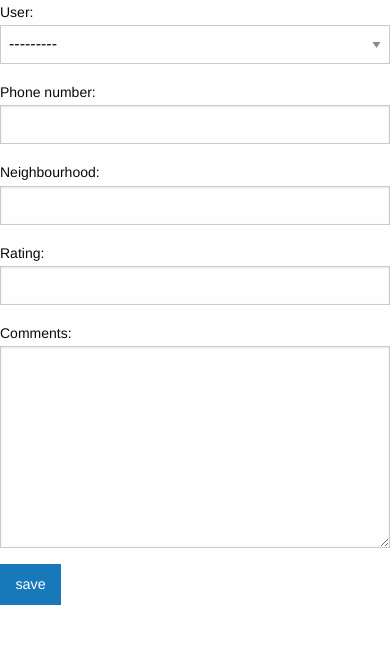
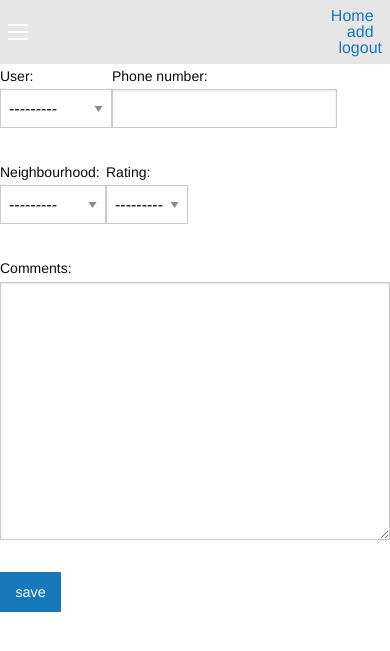
Before and after one commit to frankip/yum_test, a Django app: page /add in a window 390 px wide. Shown: the top 651 px of the page. Run offline with Django 3.2, Linux system fonts and the light colour scheme; a user stored in the database is signed in; data comes from the database, SQL or seed files in the repository; both versions use the stored data as it was after the commit; some libraries are stand-ins or nearby versions.

Commit message:
code fixes

```diff
--- a/feedback/feedform/forms.py
+++ b/feedback/feedform/forms.py
@@ -34,23 +34,8 @@ class NewResetPasswordForm(ResetPasswordForm):
 class FeedBackForm(forms.ModelForm):
 	class Meta:
 		model= Details
-		RATING_CHOICES = (
-			(1, '1'),
-			(2, '2'),
-			(3, '3'),
-			(4, '4'),
-			(5, '5'),
-		)
-		neighbourhood_name = (
-				('nairobi', 'nairobi'),
-				('westlands','westlands'),
-				('langata','langata'),
-				('muthaiga','muthaiga'),
-				('thika','thika')
-		)
+
 		phone_number = forms.NumberInput(attrs={'minlength': 10, 'maxlength': 15, 'required': True}),
-		rating = forms.ChoiceField(choices = RATING_CHOICES),
-		neighbourhood = forms.ChoiceField(choices = neighbourhood_name),
 		comments = forms.CharField()
 		fields= [
 			'user',
--- a/feedback/feedform/models.py
+++ b/feedback/feedform/models.py
@@ -5,10 +5,24 @@ from django.conf import settings
 # Create your models here.
 
 class Details(models.Model):
+    RATING_CHOICES = (
+			(1, '1'),
+			(2, '2'),
+			(3, '3'),
+			(4, '4'),
+			(5, '5'),
+		)
+    neighbourhood_names = (
+            ('nairobi', 'nairobi'),
+            ('westlands','westlands'),
+            ('langata','langata'),
+            ('muthaiga','muthaiga'),
+            ('thika','thika')
+    )
     user = models.ForeignKey('auth.User')
     phone_number = models.PositiveIntegerField()
-    neighbourhood = models.CharField(max_length=200)
-    rating = models.CharField(max_length=200)
+    neighbourhood = models.CharField(choices=neighbourhood_names, max_length=200)
+    rating = models.IntegerField(choices=RATING_CHOICES)
     comments = models.TextField()
 
     # def __str__(self):
--- a/feedback/feedform/templates/base.html
+++ /dev/null
@@ -1,29 +0,0 @@
-{% load staticfiles %}
-<html class="no-js" lang="en" xmlns="http://www.w3.org/1999/html">
-	<head>
-		<meta charset="utf-8">
-		<meta http-equiv="X-UA-Compatible" content="IE=edge,chrome=1">
-		<title>Housing Agency</title>
-		<meta name="description" content="">
-		<meta name="viewport" content="width=device-width, initial-scale=1">
-		<!-- Foundation css -->
-		<link rel="stylesheet" href="https://cdn.jsdelivr.net/foundation/6.1.2/foundation.min.css">
-		<link rel="stylesheet" href="{% static 'css/normalize.min.css' %}">
-		<link href="http://cdnjs.cloudflare.com/ajax/libs/foundicons/3.0.0/foundation-icons.css" rel="stylesheet">
-		<link href='https://fonts.googleapis.com/css?family=Alegreya+Sans' rel='stylesheet' type='text/css'>
-		<link rel="stylesheet" href="{% static 'app.css' %}" type="text/css">
-		{% block extended_head %}
-		{% endblock %}
-	</head>
-	<body>
-		{% block content %}
-			(no content)
-		{% endblock %}
-		<script type="text/javascript" src="{% static 'js/app.js' %}"></script>
-		<!-- Jquery js -->
-		<script src="http://code.jquery.com/jquery-2.2.0.min.js"></script>
-		<!-- Foundation js -->
-		<script src="https://cdn.jsdelivr.net/foundation/6.1.2/foundation.min.js"></script>
-		<script>window.jQuery || document.write('<script src="js/vendor/jquery-1.11.2.min.js"><\/script>')</script>
-	</body>
-</html>
--- /dev/null
+++ b/feedback/feedform/templates/feedback/base.html
@@ -0,0 +1,40 @@
+{% load staticfiles %}
+<html class="no-js" lang="en">
+    <head>
+        <meta charset="utf-8">
+        <meta http-equiv="X-UA-Compatible" content="IE=edge,chrome=1">
+        <title>FeedBack Form</title>
+        <meta name="description" content="">
+        <meta name="viewport" content="width=device-width, initial-scale=1">
+        <!-- Foundation css -->
+        <link rel="stylesheet" href="https://cdn.jsdelivr.net/foundation/6.1.2/foundation.min.css">
+        <link href="http://cdnjs.cloudflare.com/ajax/libs/foundicons/3.0.0/foundation-icons.css" rel="stylesheet">
+        <link rel="stylesheet" href="{% static 'css/aapp.css' %}">
+        <link href='https://fonts.googleapis.com/css?family=Kaushan+Script|Gloria+Hallelujah|Pinyon+Script|Great+Vibes' rel='stylesheet' type='text/css'>
+    </head>
+    <nav class="top-bar topbar-responsive">
+        <div class="top-bar-title">
+          <span data-responsive-toggle="topbar-responsive" data-hide-for="medium">
+            <button class="menu-icon" type="button" data-toggle></button>
+          </span>
+          <a class="topbar-responsive-logo" href="#"><strong></strong></a>
+        </div>
+        <div id="topbar-responsive" class="topbar-responsive-links">
+          <div class="top-bar-right">
+            <ul class="menu simple vertical medium-horizontal">
+              <li><a href="#">Home</a></li>
+              <li><a href="/add">add</a></li>
+              <li><a href="/accounts/logout">logout</a></li>
+            </ul>
+          </div>
+        </div>
+      </nav>
+
+    {% block content %}(no content){% endblock %}
+    <!-- Jquery js -->
+    <script src="http://code.jquery.com/jquery-2.2.0.min.js"></script>
+    <!-- Foundation js -->
+    <script src="https://cdn.jsdelivr.net/foundation/6.1.2/foundation.min.js"></script>
+    <script>window.jQuery || document.write('<script src="js/vendor/jquery-1.11.2.min.js"><\/script>')</script>
+</body>
+</html>
--- a/feedback/feedform/templates/form.html
+++ b/feedback/feedform/templates/feedback/form.html
@@ -1,10 +1,19 @@
-{% extends 'base.html' %}
+{% extends 'feedback/base.html' %}
 {% load staticfiles %}
 {% block content %}
+
 <div class="row">
+	<div class="large-up-2">
+	<div class="column offset-5">
 	<form method="POST">{% csrf_token %}
+			<div class="grid-x grid-padding-x">
 	{{ form.as_p }}
 	<button type="submit" class="button">save</button>
+	</div>
+	</div>
+
 	</form>
+	</div>
+	</div>
 </div>
 {% endblock content %}
--- a/feedback/feedform/views.py
+++ b/feedback/feedform/views.py
@@ -14,7 +14,7 @@ def list_details(request):
     ctx = {
         'instance': instance
     }
-    return render(request, 'index.html', ctx)
+    return render(request, 'feedback/index.html', ctx)
 
 @login_required
 def add_details(request):
@@ -29,4 +29,4 @@ def add_details(request):
     ctx = {
         'form':form
     }
-    return render(request, 'form.html', ctx)
+    return render(request, 'feedback/form.html', ctx)
--- a/feedback/static/app.css
+++ b/feedback/static/app.css
@@ -148,3 +148,133 @@
     background-color: #fefefe;
     padding: 0 8px;
   }
+
+  /* navigation */
+
+.topbar-responsive {
+  background: #2c3840;
+  padding: 1rem 1.5rem;
+}
+
+.topbar-responsive .topbar-responsive-logo {
+  color: #fefefe;
+  vertical-align: middle;
+}
+
+.topbar-responsive .menu {
+  background: #2c3840;
+}
+
+.topbar-responsive .menu li:last-of-type {
+  margin-right: 0;
+}
+
+.topbar-responsive .menu a {
+  color: #fefefe;
+  transition: color 0.15s ease-in;
+}
+
+.topbar-responsive .menu a:hover {
+  color: #c6d1d8;
+}
+
+@media screen and (max-width: 39.9375em) {
+  .topbar-responsive .menu a {
+    padding: 0.875rem 0;
+  }
+}
+
+.topbar-responsive .menu .topbar-responsive-button {
+  color: #fefefe;
+  border-color: #fefefe;
+  border-radius: 5000px;
+  transition: color 0.15s ease-in, border-color 0.15s ease-in;
+}
+
+.topbar-responsive .menu .topbar-responsive-button:hover {
+  color: #c6d1d8;
+  border-color: #c6d1d8;
+}
+
+@media screen and (max-width: 39.9375em) {
+  .topbar-responsive .menu .topbar-responsive-button {
+    width: 100%;
+    margin: 0.875rem 0;
+  }
+}
+
+@media screen and (max-width: 39.9375em) {
+  .topbar-responsive {
+    padding: 0.75rem;
+  }
+  .topbar-responsive .top-bar-title {
+    position: relative;
+    width: 100%;
+  }
+  .topbar-responsive .top-bar-title span {
+    position: absolute;
+    right: 0;
+    border: 1px solid #fefefe;
+    border-radius: 5px;
+    padding: 0.25rem 0.45rem;
+    top: 50%;
+    -webkit-transform: translateY(-50%);
+        -ms-transform: translateY(-50%);
+            transform: translateY(-50%);
+  }
+  .topbar-responsive .top-bar-title span .menu-icon {
+    margin-bottom: 4px;
+  }
+}
+
+@-webkit-keyframes fadeIn {
+  from {
+    opacity: 0;
+  }
+  to {
+    opacity: 1;
+  }
+}
+
+@keyframes fadeIn {
+  from {
+    opacity: 0;
+  }
+  to {
+    opacity: 1;
+  }
+}
+
+@-webkit-keyframes slideDown {
+  0% {
+    -webkit-transform: translateY(-100%);
+            transform: translateY(-100%);
+  }
+  100% {
+    -webkit-transform: translateY(0%);
+            transform: translateY(0%);
+  }
+}
+
+@keyframes slideDown {
+  0% {
+    -webkit-transform: translateY(-100%);
+            transform: translateY(-100%);
+  }
+  100% {
+    -webkit-transform: translateY(0%);
+            transform: translateY(0%);
+  }
+}
+
+@media screen and (max-width: 39.9375em) {
+  .topbar-responsive-links {
+    -webkit-animation-fill-mode: both;
+            animation-fill-mode: both;
+    -webkit-animation-duration: 0.5s;
+            animation-duration: 0.5s;
+    width: 100%;
+    -webkit-animation: fadeIn 1s ease-in;
+            animation: fadeIn 1s ease-in;
+  }
+}
```
Also changed, not shown: feedback/feedform/templates/feedback/index.html (added, +14 -0 lines), feedback/feedform/templates/index.html (deleted, +0 -9 lines), feedback/db.sqlite3, feedback/feedform/migrations/0005_auto_20171002_0648.py (added).
